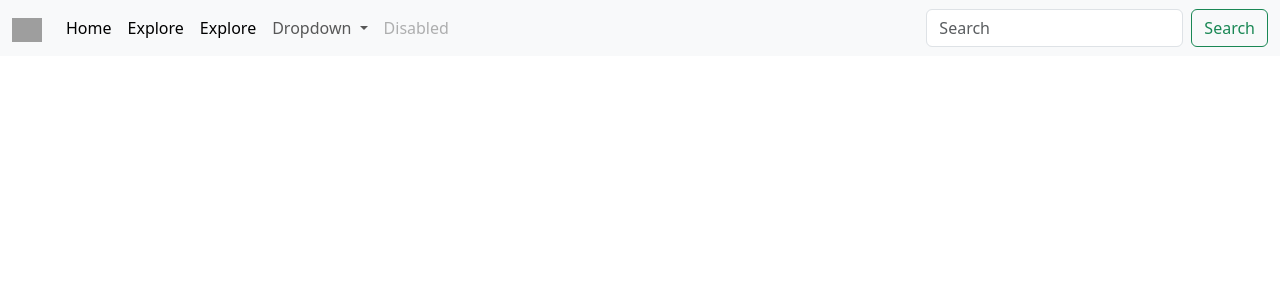
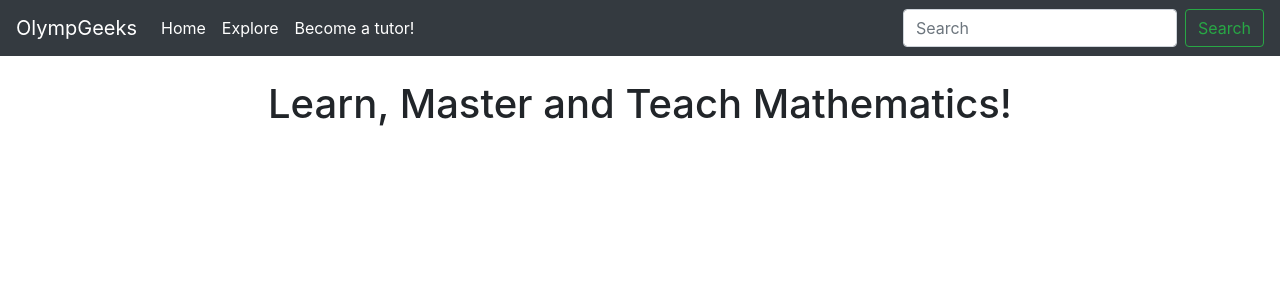
Before and after one commit to ItsSuhail/Illuminate, a Flask app: page / in a window 1280 px wide. Shown: the top 300 px of the page. Run offline with Flask 3, Linux system fonts and the light colour scheme; grey boxes are pictures that could not be loaded.

Commit message:
t
configured navbar

```diff
--- a/static/templates/index.html
+++ b/static/templates/index.html
@@ -3,51 +3,45 @@
   <head>
     <meta charset="utf-8">
     <meta name="viewport" content="width=device-width, initial-scale=1">
-    <title>Bootstrap demo</title>
-    <link href="https://cdn.jsdelivr.net/npm/bootstrap@5.3.3/dist/css/bootstrap.min.css" rel="stylesheet" integrity="sha384-QWTKZyjpPEjISv5WaRU9OFeRpok6YctnYmDr5pNlyT2bRjXh0JMhjY6hW+ALEwIH" crossorigin="anonymous">
-  </head>
+    <title>OlympGeeks</title>
+    <link rel="stylesheet" type="text/css" href="{{ url_for('static', filename='templates/styles/styles.css') }}">
+    <link rel="stylesheet" href="https://cdn.jsdelivr.net/npm/bootstrap@4.6.2/dist/css/bootstrap.min.css" integrity="sha384-xOolHFLEh07PJGoPkLv1IbcEPTNtaed2xpHsD9ESMhqIYd0nLMwNLD69Npy4HI+N" crossorigin="anonymous">  </head>
   <body>
 
     <!-- Navbar -->
-    <nav class="navbar navbar-expand-lg bg-body-tertiary">
-        <div class="container-fluid">
-          <a class="navbar-brand" href="#">
-            <img src="/docs/5.3/assets/brand/bootstrap-logo.svg" alt="Bootstrap" width="30" height="24">
-          </a>
+    <nav class="navbar navbar-expand-lg navbar-dark bg-dark">
+        <a class="navbar-brand" href="#">OlympGeeks</a>
+        <button class="navbar-toggler" type="button" data-toggle="collapse" data-target="#navbarSupportedContent" aria-controls="navbarSupportedContent" aria-expanded="false" aria-label="Toggle navigation">
+          <span class="navbar-toggler-icon"></span>
+        </button>
+
         <div class="collapse navbar-collapse" id="navbarSupportedContent">
-            <ul class="navbar-nav me-auto mb-2 mb-lg-0">
-              <li class="nav-item">
-                <a class="nav-link active" aria-current="page" href="#">Home</a>
+          <ul class="navbar-nav mr-auto">
+            <li class="nav-item active">
+              <a class="nav-link" href="#">Home <span class="sr-only">(current)</span></a>
             </li>
-              <li class="nav-item">
-                <a class="nav-link active" href="#">Explore</a>
+            <li class="nav-item active">
+              <a class="nav-link" href="#">Explore</a>
             </li>
-              <li class="nav-item">
-                <a class="nav-link active" href="#">Explore</a>
-              </li>
-              <li class="nav-item dropdown">
-                <a class="nav-link dropdown-toggle" href="#" role="button" data-bs-toggle="dropdown" aria-expanded="false">
-                  Dropdown
-                </a>
-                <ul class="dropdown-menu">
-                  <li><a class="dropdown-item" href="#">Action</a></li>
-                  <li><a class="dropdown-item" href="#">Another action</a></li>
-                  <li><hr class="dropdown-divider"></li>
-                  <li><a class="dropdown-item" href="#">Something else here</a></li>
-                </ul>
-              </li>
-              <li class="nav-item">
-                <a class="nav-link disabled" aria-disabled="true">Disabled</a>
+            <li class="nav-item active">
+                <a class="nav-link" href="#">Become a tutor!</a>
             </li>
           </ul>
-            <form class="d-flex" role="search">
-              <input class="form-control me-2" type="search" placeholder="Search" aria-label="Search">
-              <button class="btn btn-outline-success" type="submit">Search</button>
+          <form class="form-inline my-2 my-lg-0">
+            <input class="form-control mr-sm-2" type="search" placeholder="Search" aria-label="Search">
+            <button class="btn btn-outline-success my-2 my-sm-0" type="submit">Search</button>
           </form>
-          </div>
         </div>
       </nav>
 
-    <script src="https://cdn.jsdelivr.net/npm/bootstrap@5.3.3/dist/js/bootstrap.bundle.min.js" integrity="sha384-YvpcrYf0tY3lHB60NNkmXc5s9fDVZLESaAA55NDzOxhy9GkcIdslK1eN7N6jIeHz" crossorigin="anonymous"></script>
+      <br>
+
+      <div class="container" id="mainpage">
+        <h1>Learn, Master and Teach Mathematics!</h1>
+      </div>
+
+      <script src="https://cdn.jsdelivr.net/npm/jquery@3.5.1/dist/jquery.slim.min.js" integrity="sha384-DfXdz2htPH0lsSSs5nCTpuj/zy4C+OGpamoFVy38MVBnE+IbbVYUew+OrCXaRkfj" crossorigin="anonymous"></script>
+      <script src="https://cdn.jsdelivr.net/npm/bootstrap@4.6.2/dist/js/bootstrap.bundle.min.js" integrity="sha384-Fy6S3B9q64WdZWQUiU+q4/2Lc9npb8tCaSX9FK7E8HnRr0Jz8D6OP9dO5Vg3Q9ct" crossorigin="anonymous"></script>
+
   </body>
 </html>
--- a/static/templates/styles/styles.css
+++ b/static/templates/styles/styles.css
@@ -1,53 +1,3 @@
-/* Resetting default browser styles */
-* {
-    margin: 0;
-    padding: 0;
-    box-sizing: border-box;
+.container{
+    text-align: center;
 }
-
-/* Global styles */
-body {
-    font-family: Arial, sans-serif;
-}
-
-.container {
-    max-width: 960px;
-    margin: 0 auto;
-    padding: 20px;
-}
-
-/* Navbar styles */
-.navbar {
-    background-color: #333;
-    color: #fff;
-    padding: 10px 0;
-}
-
-.navbar .container {
-    display: flex;
-    align-items: center;
-    justify-content: space-between;
-}
-
-.navbar .logo {
-    font-size: 24px;
-}
-
-.navbar .nav-links {
-    list-style-type: none;
-    display: flex;
-}
-
-.navbar .nav-links li {
-    margin-right: 20px;
-}
-
-.navbar .nav-links li a {
-    color: #fff;
-    text-decoration: none;
-    transition: color 0.3s;
-}
-
-.navbar .nav-links li a:hover {
-    color: #ff8c00;
-}
```
Lines whose indentation alone changed are shown as unchanged.
